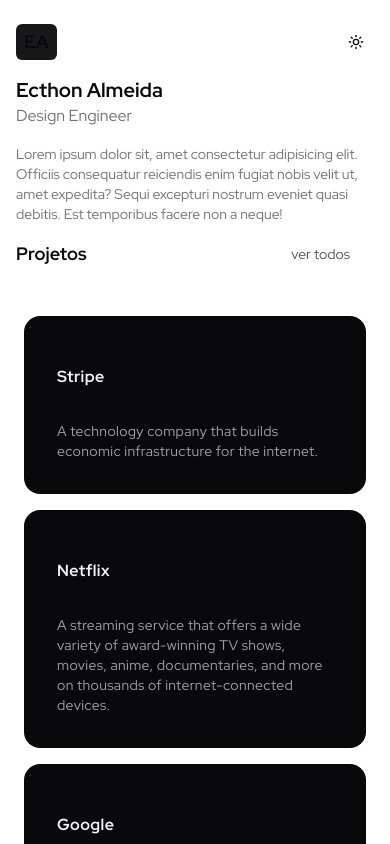
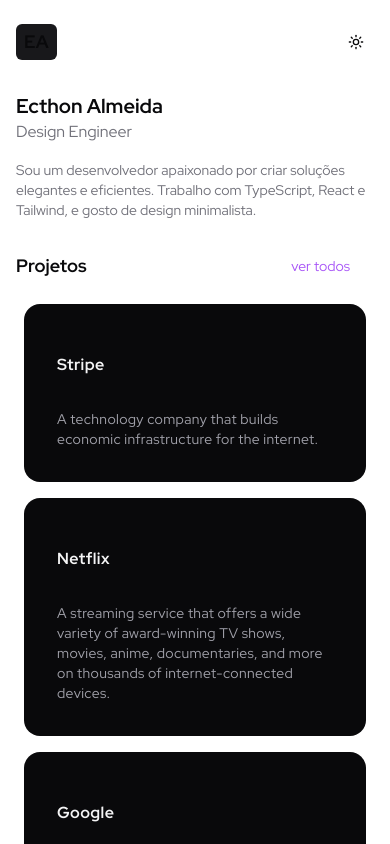
Before and after one commit to ecthon/ecthon-app, a Next.js app: page / in a window 390 px wide. Shown: the top 844 px of the page. Built offline with nearby package versions, Linux system fonts and the light colour scheme; some icons are missing.

Commit message:
feat: atualizar fonte para "Red Hat Display", ajustar layout e melhorar responsividade da página inicial

```diff
--- a/src/app/layout.tsx
+++ b/src/app/layout.tsx
@@ -5,7 +5,7 @@ import { ThemeProvider } from "@/components/theme/theme-provider";
 
 const redHatDisplay = Red_Hat_Display({
   weight: ["400", "700"],
-  variable: "--font-space-mono",
+  variable: "--font-red-hat-display",
   subsets: ["latin"],
 });
 
--- a/src/app/page.tsx
+++ b/src/app/page.tsx
@@ -7,35 +7,34 @@ import Link from "next/link";
 
 export default function Home() {
   return (
-    <div className="flex flex-col w-full max-w-[600px] mx-auto text-base px-4 py-6 md:py-10 space-y-4">
-      <div className="flex w-full justify-between">
+    <div className="flex flex-col w-full max-w-[600px] mx-auto text-base px-4 py-6 md:py-10 space-y-8">
+      <header className="flex w-full justify-between">
         <Link href={"/"} className="flex items-center gap-1">
           <p className="font-bold text-lg py-1 px-2 rounded-md bg-zinc-900">
             EA
           </p>
         </Link>
         <ThemeSwitcher />
-      </div>
-      <header className="flex flex-col w-full">
-        <h1 className="font-semibold text-xl md:text-2xl">Ecthon Almeida</h1>
-        <p className="text-zinc-500">Design Engineer</p>
       </header>
-      <div>
+      <div className="flex flex-col w-full space-y-4">
+        <div className="flex flex-col">
+          <h1 className="font-bold text-xl md:text-2xl">Ecthon Almeida</h1>
+          <p className="text-zinc-500">Design Engineer</p>
+        </div>
         <p className="text-zinc-500 text-sm md:text-base">
-          Lorem ipsum dolor sit, amet consectetur adipisicing elit. Officiis
-          consequatur reiciendis enim fugiat nobis velit ut, amet expedita?
-          Sequi excepturi nostrum eveniet quasi debitis. Est temporibus facere
-          non a neque!
+          Sou um desenvolvedor apaixonado por criar soluções elegantes e
+          eficientes. Trabalho com TypeScript, React e Tailwind, e gosto de
+          design minimalista.
         </p>
       </div>
       <div className="flex flex-col">
         <div className="flex w-full justify-between">
           <h2 className="font-semibold text-lg md:text-xl">Projetos</h2>
           <div className="group flex items-center gap-2">
-            <button className="text-zinc-600 text-sm md:text-base">
+            <button className="text-sm md:text-base text-purple-500">
               ver todos
             </button>
-            <ArrowRight02Icon className="size-0 group-hover:size-4 md:group-hover:size-6 transition-all duration-300" />
+            <ArrowRight02Icon className="text-purple-500 size-0 group-hover:size-4 md:group-hover:size-6 transition-all duration-300" />
           </div>
         </div>
         <CardHoverEffectDemo />
--- a/src/components/ui/card-hover-effect.tsx
+++ b/src/components/ui/card-hover-effect.tsx
@@ -19,7 +19,7 @@ export const HoverEffect = ({
   return (
     <div
       className={cn(
-        "grid grid-cols-1 md:grid-cols-1  lg:grid-cols-1  py-10",
+        "grid grid-cols-1 md:grid-cols-1  lg:grid-cols-1  py-4",
         className
       )}
     >
```
